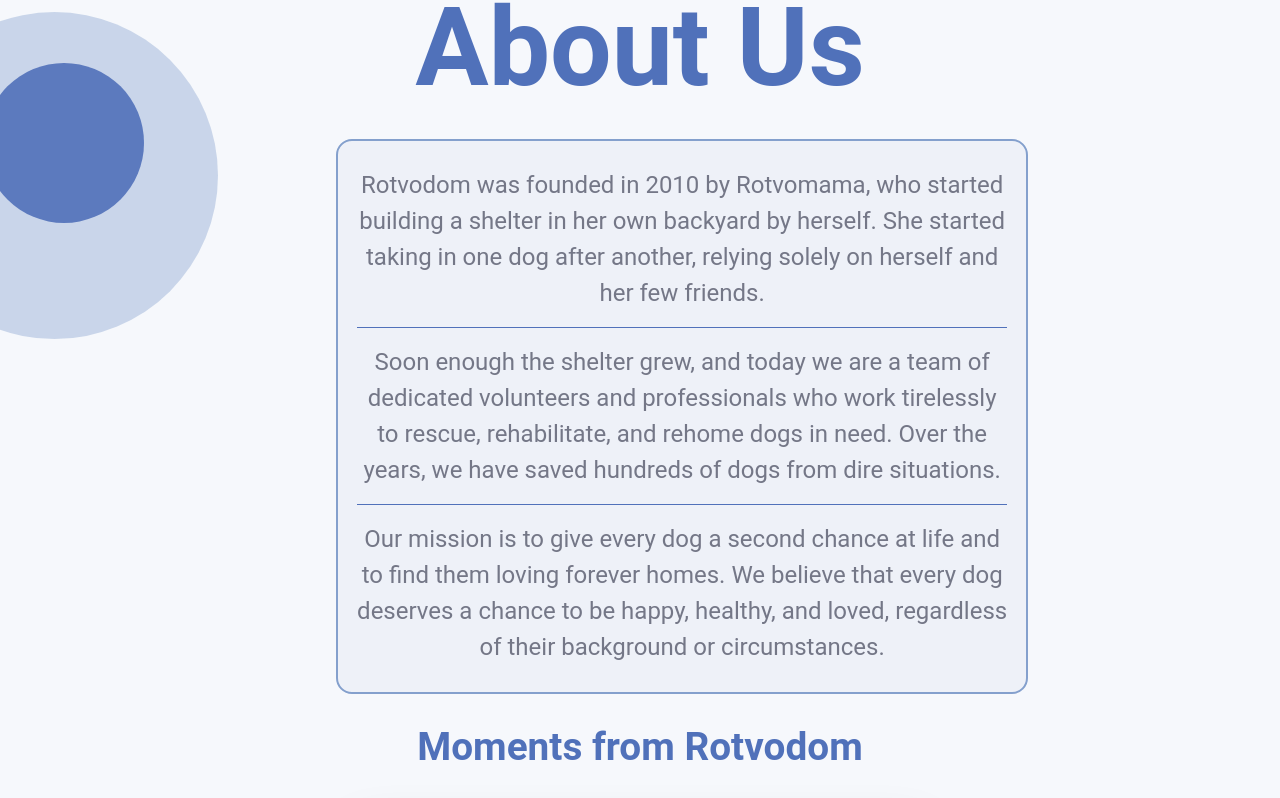
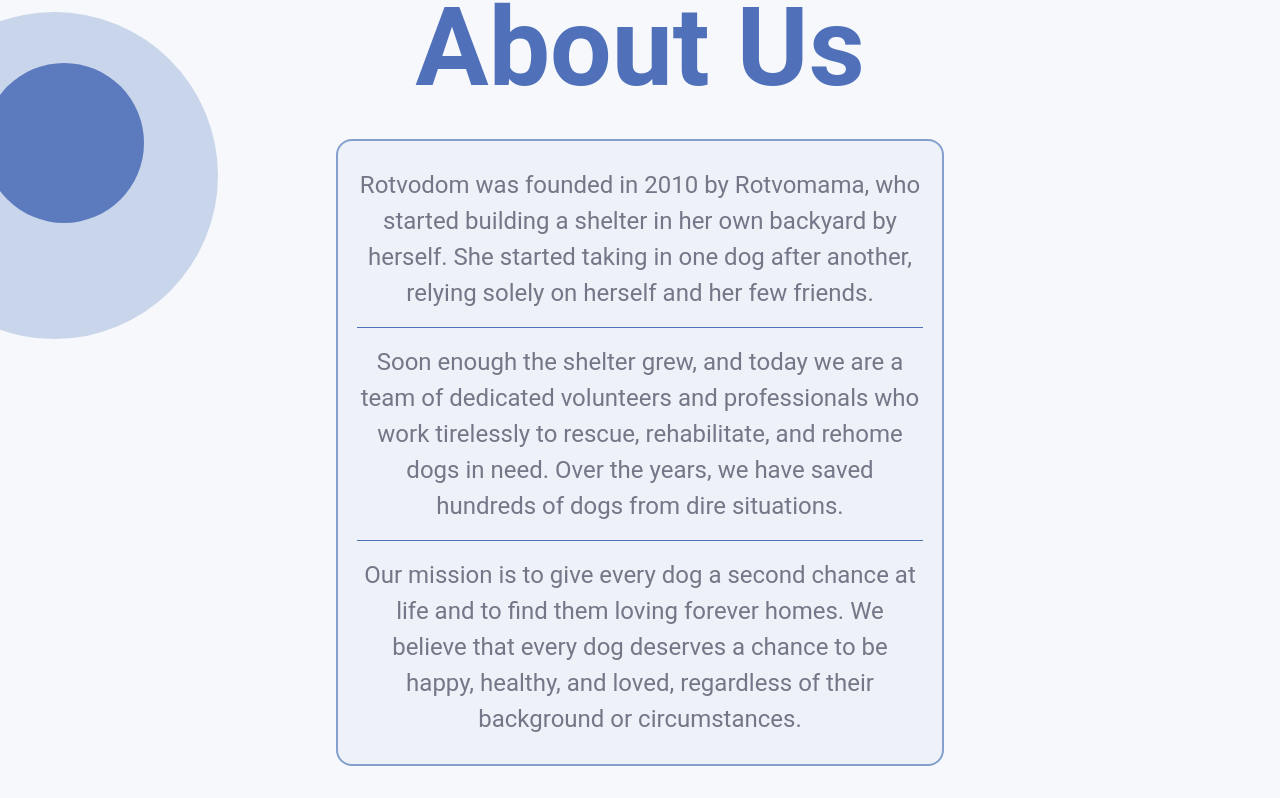
Before and after one commit to bavayra/dog-shelter, a React (Vite) app: page / in a window 1280 px wide. Shown: the part 5276-6074 px from the top of the page. Built offline with nearby package versions, Linux system fonts and the light colour scheme; a web font is replaced by a local one.

Commit message:
style(AboutUs-1280): decreased width of the text block container for centering purposes

```diff
--- a/src/index.css
+++ b/src/index.css
@@ -313,7 +313,7 @@ html {
       max-width: clamp(36rem, 20.45vw + 26.91rem, 64rem);
       padding-inline: clamp(0.75rem, 1.36vw + 0.095rem, 2.5rem);
       padding-block: clamp(1.5rem, 0.76vw + 1.031rem, 2.5rem);
-      margin-inline: clamp(auto, -2.4vw + auto + 3rem, 1rem);
+      margin-inline: auto;
     }
     .about-moments-heading {
       font-size: clamp(1.5rem, 1.74vw + 1.031rem, 3.75rem);
--- a/src/styles/custom-breakpoints.css
+++ b/src/styles/custom-breakpoints.css
@@ -443,8 +443,8 @@
 
   .about-content {
     font-size: 1.5rem;
-    width: 60rem;
-    margin: 0;
+    max-width: 60rem;
+    margin-inline: auto;
   }
 }
 
```
Also changed, not shown: 1 other file (tests, documents, lock files or other folders).
